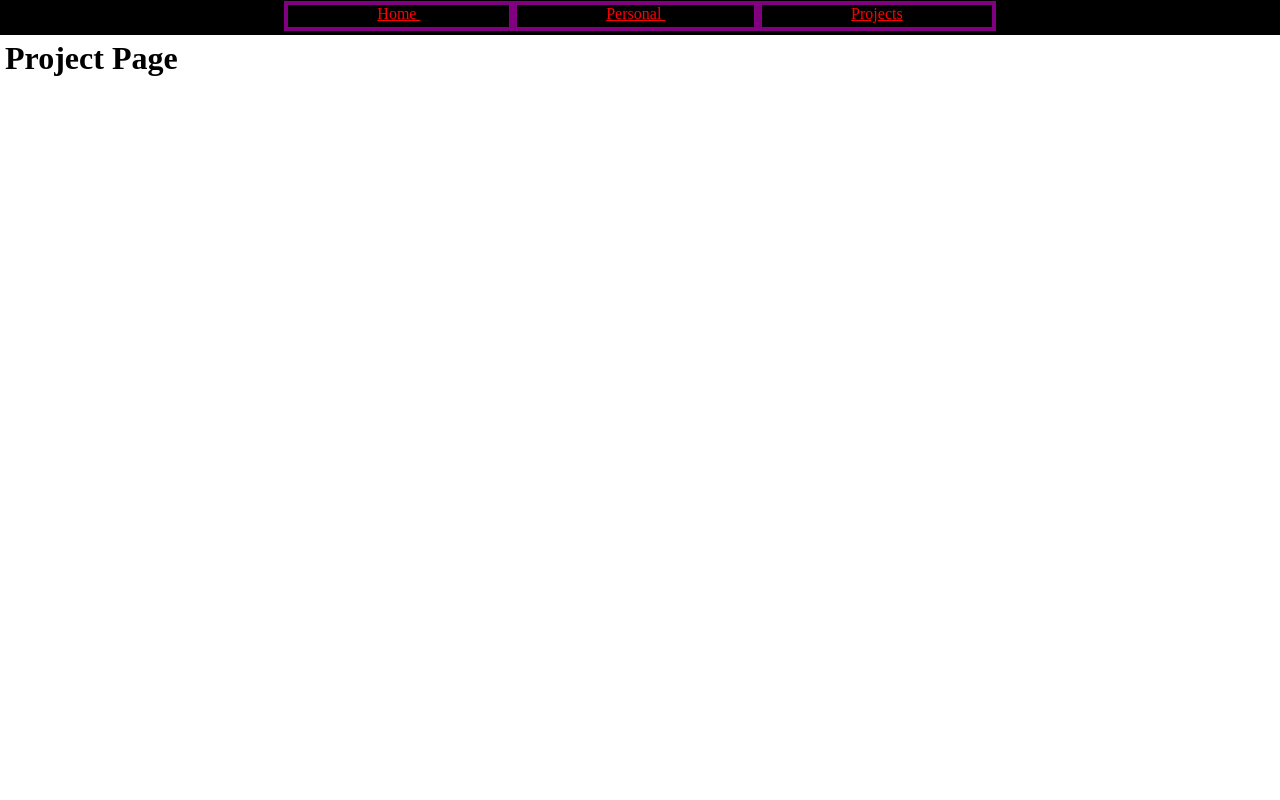
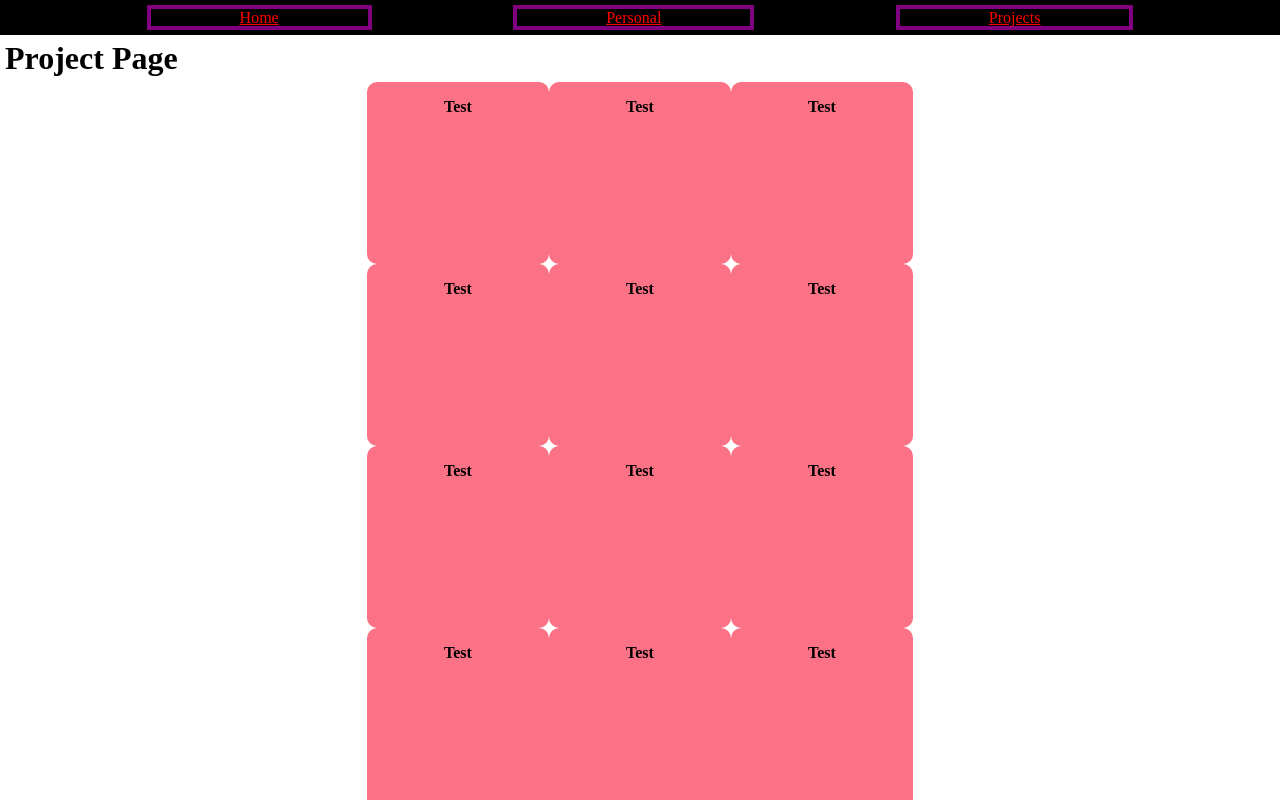
Before and after one commit to an0tv/an0tv.github.io, a Vue app: page /projects in a window 1280 px wide. Shown: the top 800 px of the page. Built offline with nearby package versions, Linux system fonts and the light colour scheme.

Commit message:
boiler plate

```diff
--- a/src/components/projects.vue
+++ b/src/components/projects.vue
@@ -1,3 +1,36 @@
 <template>
+  <head>
+    <link type="stylesheet" href="../style.css">
+  </head>
   <h1>Project Page</h1>
+  <div class="row">
+    <div class="col">
+      <div class="container">
+        <div class="item">Test</div>
+        <div class="item">Test</div>
+        <div class="item">Test</div>
+      </div>
+      <div class="container">
+        <div class="item">Test</div>
+        <div class="item">Test</div>
+        <div class="item">Test</div>
+      </div>
+      <div class="container">
+        <div class="item">Test</div>
+        <div class="item">Test</div>
+        <div class="item">Test</div>
+      </div>
+      <div class="container">
+        <div class="item">Test</div>
+        <div class="item">Test</div>
+        <div class="item">Test</div>
+      </div>
+      <div class="container">
+        <div class="item">Test</div>
+        <div class="item">Test</div>
+        <div class="item">Test</div>
+      </div>
+
+  </div>
+</div>
 </template>
--- a/src/style.css
+++ b/src/style.css
@@ -9,6 +9,8 @@ body, html, .app, template, div{
 
 }
 .sidebar{
+    display: flex;
+    justify-content: space-evenly;
     margin: 0;
     padding: 5px;
     width: auto;
@@ -32,3 +34,26 @@ div.content {
     padding: 1px 16px;
     height: 1000px;
 }
+.item{
+    width: 150px;
+    height: 150px;
+    background-color: #fb7185;
+    padding: 1em;
+    font-weight: 700;
+    text-align: center;
+    border: 10px;
+    border-radius: 10px;
+}
+.row {
+    display: flex;
+    flex-direction: row;
+    justify-content: center;
+}
+.col{
+    display: flex;
+    flex-direction: column;
+}
+.container{
+    display: flex;
+    flex-wrap: wrap;
+}
```
